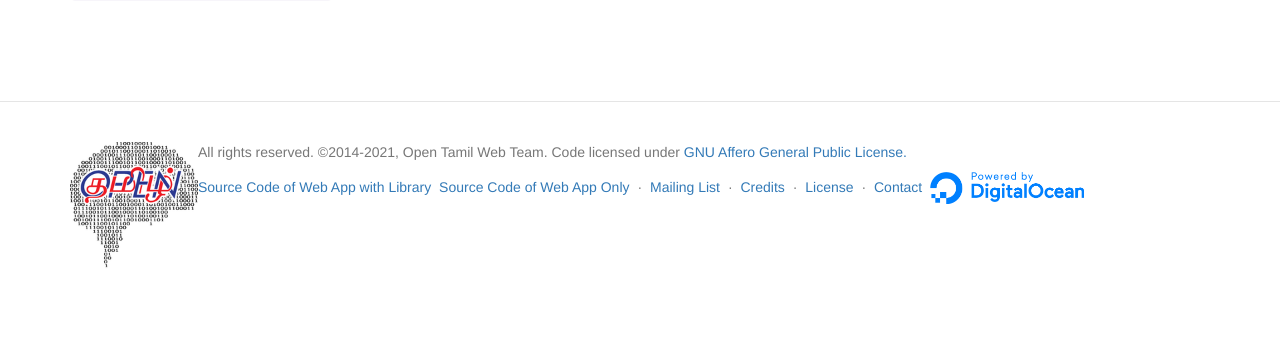
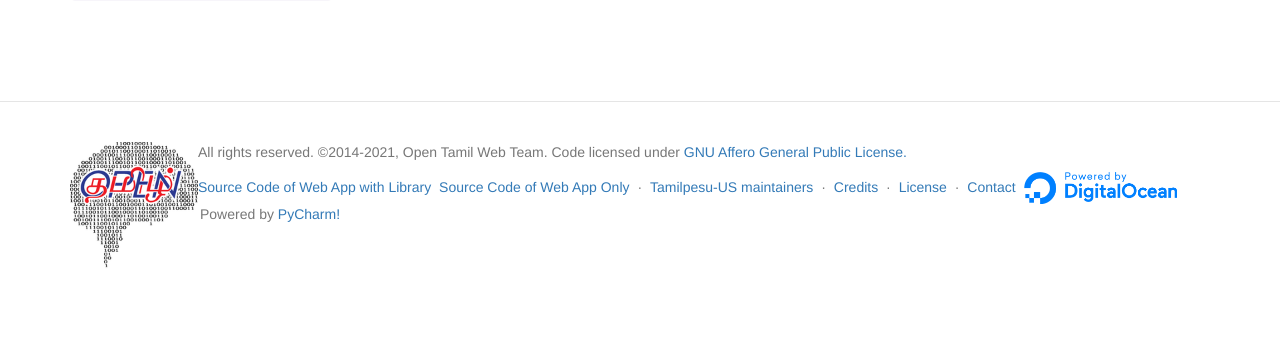
Before and after one commit to Ezhil-Language-Foundation/tamilpesu_us, a Django app: page /en/ in a window 1280 px wide. Shown: the part 1053-1393 px from the top of the page. Run offline with Django 3.2, Linux system fonts and the light colour scheme; parts of the project's set-up code (start-up, migrations or seed data) failed here and were passed over; some libraries are stand-ins or nearby versions.

Commit message:
update contact info and powered by pycharm in acknowledgement of 2 years of PyCharm sponsorship from JetBeans

```diff
--- a/opentamilapp/templates/main.html
+++ b/opentamilapp/templates/main.html
@@ -103,7 +103,7 @@
 	  <li><a href="https://github.com/Ezhil-Language-Foundation/open-tamil">Source Code of Web App with Library</a></li>
           <li><a href="https://github.com/abuvanth/open-tamil-web-interface">Source Code of Web App Only</a></li>
           <li class="muted">·</li>
-          <li><a href="http://www.glug-madurai.org/pages/mailing-list.html">Mailing List</a></li>
+          <li><a href="mailto:ezhillang@gmail.com">Tamilpesu-US maintainers</a></li>
           <li class="muted">·</li>
           <li><a href="https://pypi.python.org/pypi/Open-Tamil/0.98">Credits</a></li>
           <li class="muted">·</li>
@@ -111,6 +111,7 @@
           <li class="muted">·</li>
           <li><a href="mailto:{{settings.CONTACT_EMAIL}}">Contact</a></li>
 	  <li><img src="/static/images/DO_Powered_by_Badge_blue.png" alt="powered by Digital Ocean" height="32" /></li>
+          <li>Powered by <a href="https://www.jetbrains.com/pycharm/" alt="powered by PyCharm">PyCharm!</a></li>
 	</ul>
   </div>
 
```
